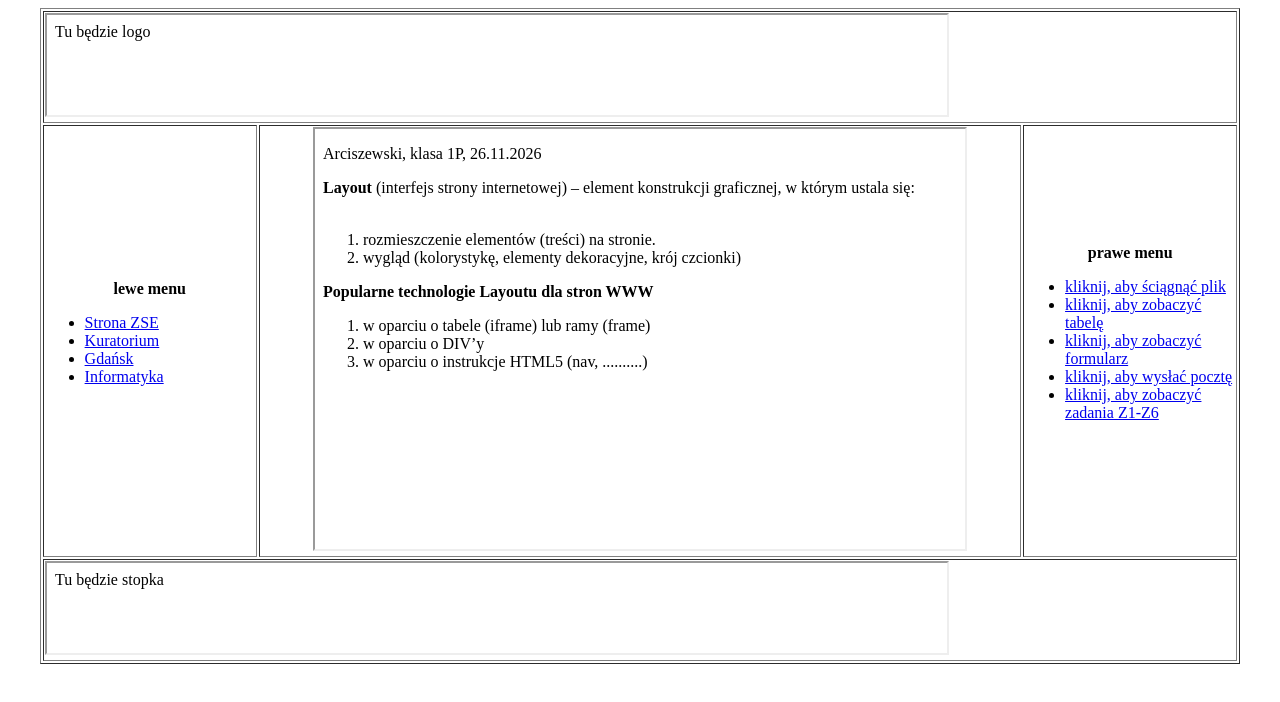
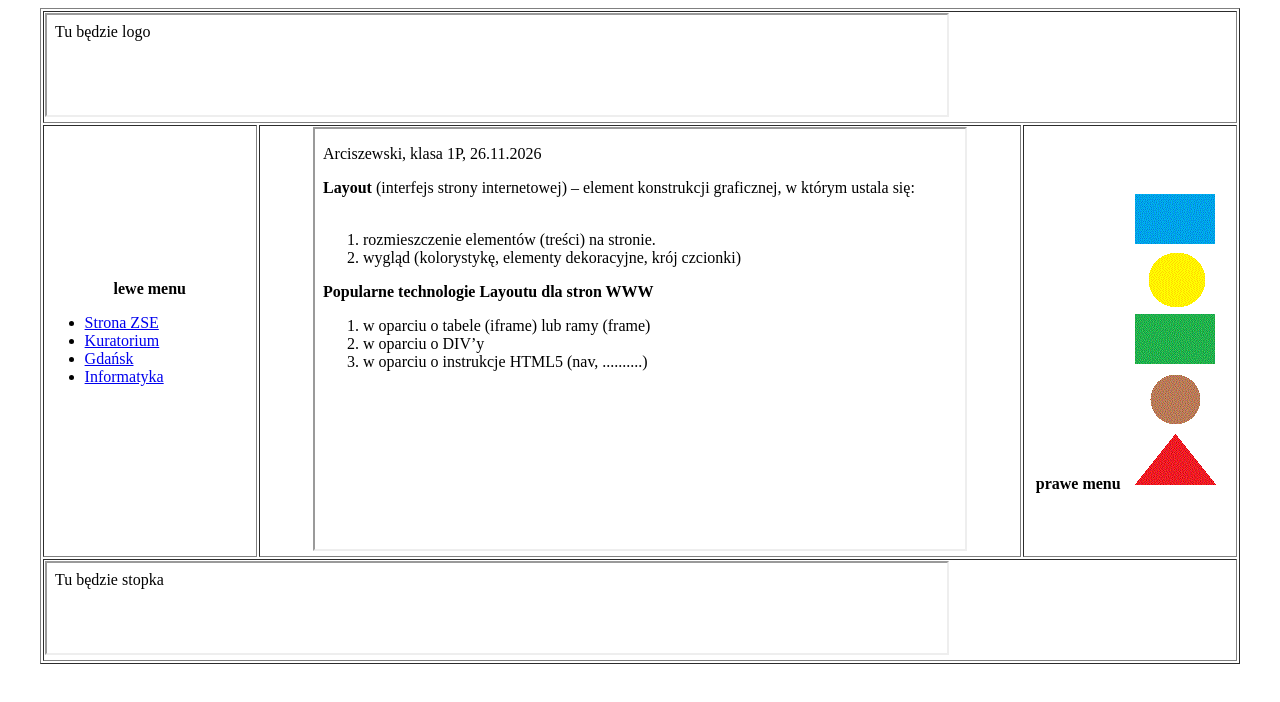
Before and after one commit to damianero2011-create/witrynyaplikacje, a plain HTML site: page index.html in a window 1280 px wide. Drawn offline with Linux system fonts and the light colour scheme.

Commit message:
Zadanie 14 - menu z guzikami
dodałem guziki

```diff
--- a/index.html
+++ b/index.html
@@ -32,15 +32,16 @@
 
         <td width=18% align="center">
             <b>prawe menu</b>
-            <ul>
-                <li align="left"> <a href="plik_arciszewski.zip"> kliknij, aby ściągnąć plik </a> </li>
-                <li align="left"> <a href="tabela_arciszewski.html" target="obszar_glowny"> kliknij, aby zobaczyć tabelę </a> </li>
-                <li align="left"> <a href="formularz_arciszewski.html" target="obszar_glowny"> kliknij, aby zobaczyć formularz</a> </li>
-                <li align="left"> <a href="mailto:damianero2011@gmail.com"> kliknij, aby wysłać pocztę</a> </li>
-                <li align="left"> <a href="z1_z6_arciszewski.html" target="obszar_glowny"> kliknij, aby zobaczyć zadania Z1-Z6</a> </li>
-            </ul>
+                <img src="mapa_arciszewski.gif" alt="menu" usemap="#mapa_arciszewski">
+                <map id="mapa_arciszewski" name="mapa_arciszewski">
+                    <area shape="rect" coords="10,5,90,55" href="plik_arciszewski.zip">
+                    <area shape="circle" coords="50,90,25" href="tabela_arciszewski.html" target="obszar_glowny">
+                    <area shape="rect" coords="10,125,90,175" href="formularz_arciszewski.html" target="obszar_glowny">
+                    <area shape="circle" coords="50,210,25" href="mailto:damianero2011@gmail.com">
+                    <area shape="poly" coords="50,245,90,295,10,295" href="z1_z6_arciszewski.html" target="obszar_glowny">
+                </map>
 
-        </td>
+         </td>
     </tr>
 
 
```
